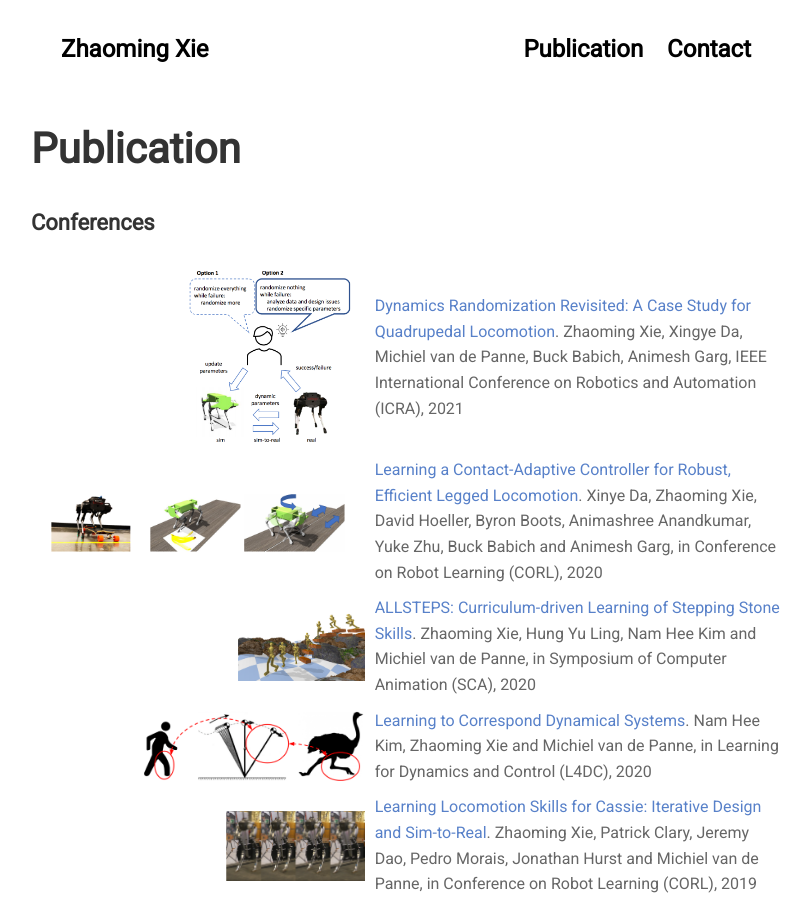
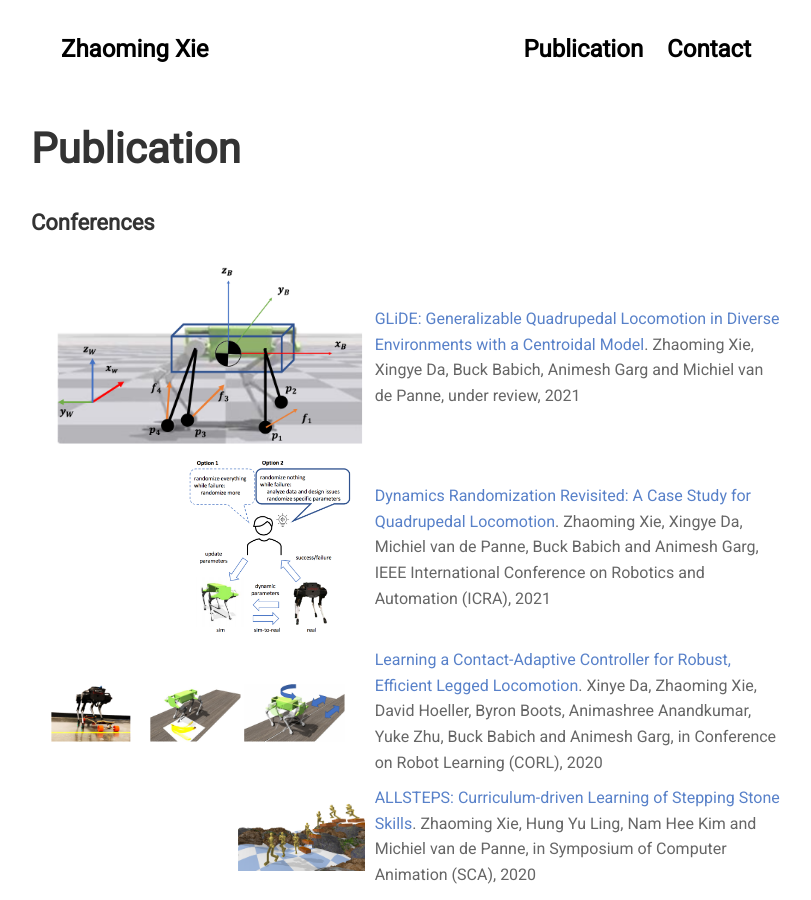
Before and after one commit to ZhaomingXie/ZhaomingXie.github.io, a Jekyll site: the page built from research.html, in a window 1280 px wide and 900 px high. Shown: the whole window, without its empty margins (234-1045 px from the left). Built offline with Jekyll 4.4.1, drawn with Linux system fonts in a browser that asks for light colours; nearby versions of some CDN libraries.

Commit message:
add glide page

```diff
--- a/_data/publications/publications.yml
+++ b/_data/publications/publications.yml
@@ -10,9 +10,17 @@ papers: >
 
     <tr>
     <td markdown="span">
+      <img src="/assets/img/publications/centroidal_RL.png" align="right" alt="Drawing" style="height: 180px; margin:0px 10px"/>
+    </td>
+    <td markdown="span">[GLiDE: Generalizable Quadrupedal Locomotion in Diverse Environments with a Centroidal Model](/publications/centroidal.pdf). Zhaoming Xie, Xingye Da, Buck Babich, Animesh Garg and Michiel van de Panne, under review, 2021</td>
+  </tr>
+  <tr height ="10px"></tr>
+
+    <tr>
+    <td markdown="span">
       <img src="/assets/img/publications/dynamic_randomization.png" align="right" alt="Drawing" style="height: 180px; margin:0px 10px"/>
     </td>
-    <td markdown="span">[Dynamics Randomization Revisited: A Case Study for Quadrupedal Locomotion](/publications/dynamic_randomization.pdf). Zhaoming Xie, Xingye Da, Michiel van de Panne, Buck Babich, Animesh Garg, IEEE International Conference on Robotics and Automation (ICRA), 2021</td>
+    <td markdown="span">[Dynamics Randomization Revisited: A Case Study for Quadrupedal Locomotion](/publications/dynamic_randomization.pdf). Zhaoming Xie, Xingye Da, Michiel van de Panne, Buck Babich and Animesh Garg, IEEE International Conference on Robotics and Automation (ICRA), 2021</td>
   </tr>
   <tr height ="10px"></tr>
 
```
